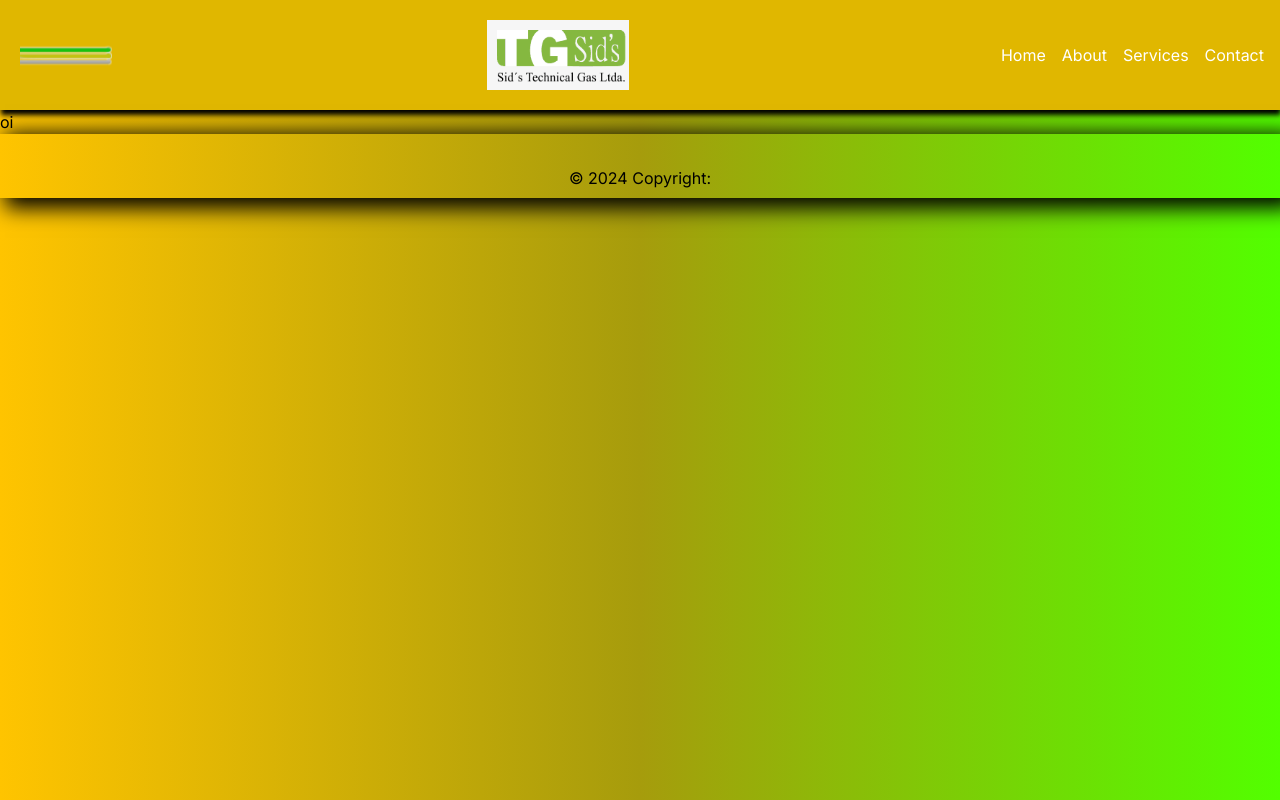
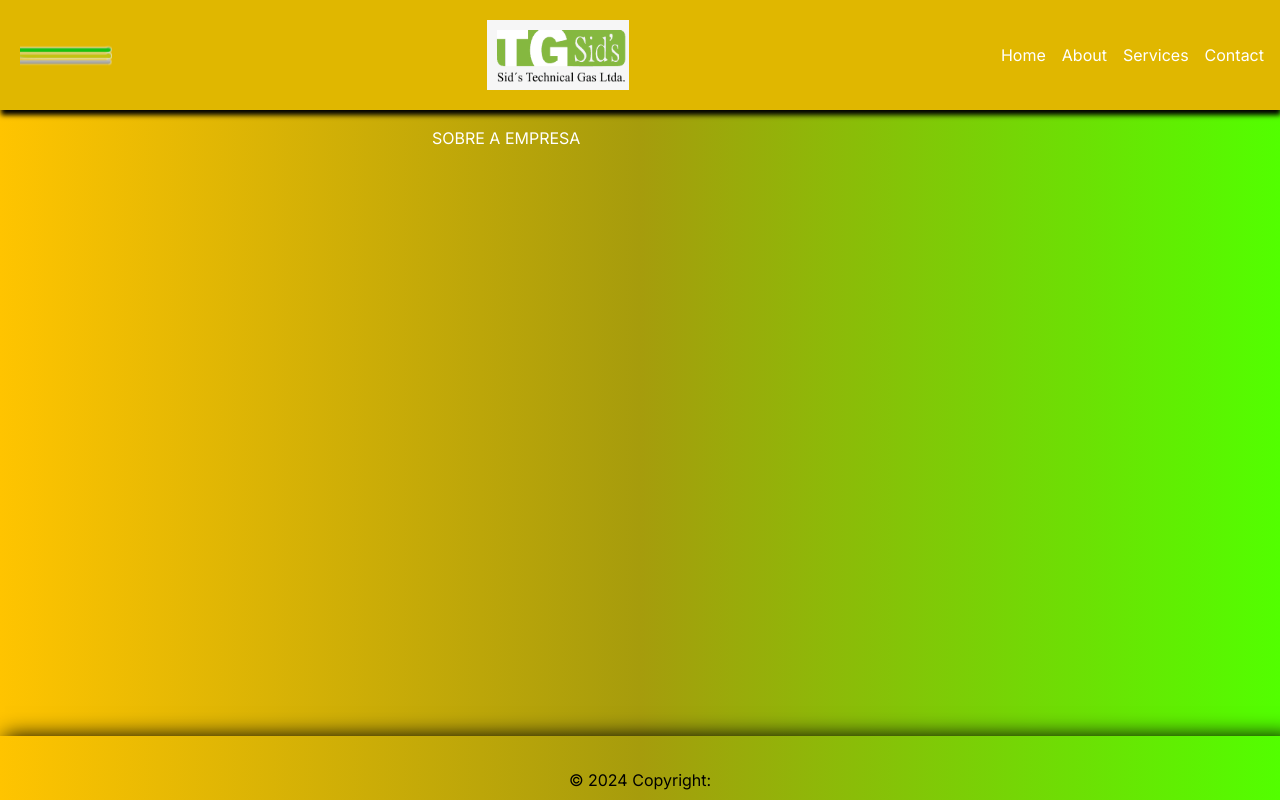
Before and after one commit to AllanOSilva/tsgids-next, a Next.js app: page / in a window 1280 px wide. Built offline with nearby package versions, Linux system fonts and the light colour scheme.

Commit message:
refacturing

```diff
--- a/src/app/page.tsx
+++ b/src/app/page.tsx
@@ -7,7 +7,11 @@ export default function Home() {
   return (
     <>
     <Navbar />
-    <h1>oi</h1>
+    <div id="corpo" className="pl-24 pr-3 pt-4 justify-center ">
+      <div id="home" className="sobre container text-center w-[70%] text-white border-slate-800 pb-8 mb-36 min-h-[40vh]">
+        <h2>SOBRE A EMPRESA</h2>
+      </div>
+    </div>
     <Footer />
     </>
   );
--- a/src/components/ui/footer.tsx
+++ b/src/components/ui/footer.tsx
@@ -2,7 +2,7 @@
 export default function Footer() {
     return(
         <>
-        <footer  className="footer self-end shadow-3fxl text-center px-4 py-2">
+        <footer  className="footer absolute bottom-0 w-full shadow-3fxl text-center px-4 py-2">
           <div className="container">
               <section>
                   <a data-mdb-ripple-init
```
